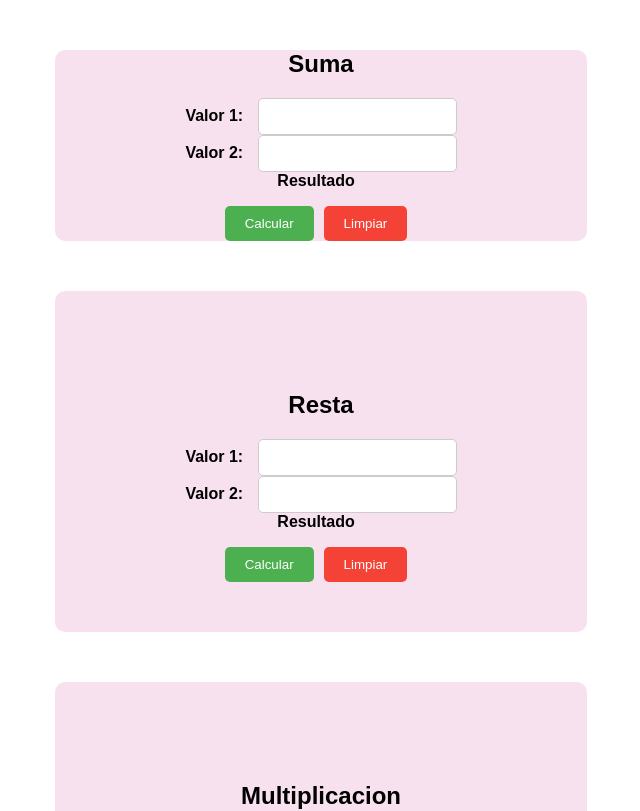
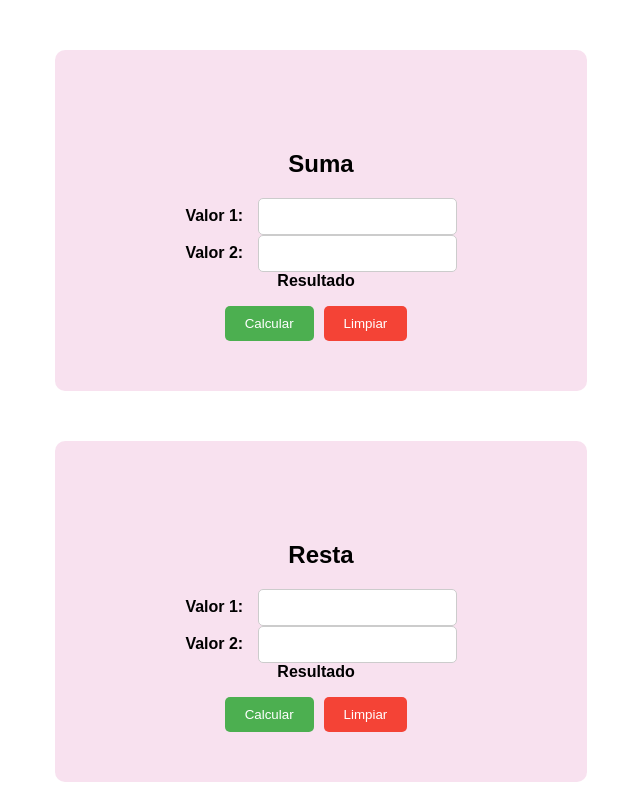
Before and after one commit to LauraDGonzalez/CalculadoraBasicaAngular, an Angular app: page / in a window 1280 px wide. Shown: the top 811 px of the page, without its empty margins (319-959 px from the left). Built offline with nearby package versions, Linux system fonts and the light colour scheme.

Commit message:
se modifica el 50px de componente calculator

```diff
--- a/src/app/components/add-calculator/add-calculator.component.css
+++ b/src/app/components/add-calculator/add-calculator.component.css
@@ -14,7 +14,7 @@
 
   form {
     margin: 50px;
-    padding: 3050pxpx;
+    padding: 50px;
 
     background-color: #c91a8321;
     border-radius: 10px;
```
